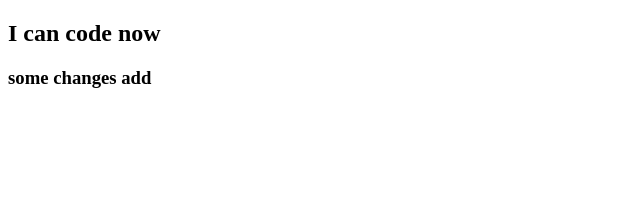
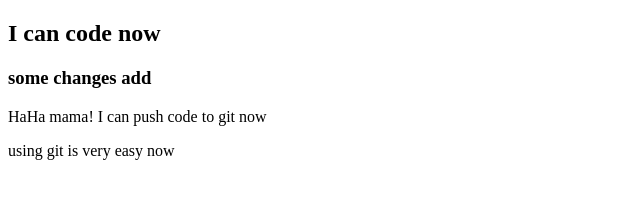
Before and after one commit to robiul1hossen/1st-repo, a plain HTML site: page index.html in a window 1280 px wide. Shown: the whole page, without its empty margins (0-640 px from the left). Drawn offline with Linux system fonts and the light colour scheme.

Commit message:
some extra changes added

```diff
--- a/index.html
+++ b/index.html
@@ -9,5 +9,7 @@
   <body>
     <h2>I can code now</h2>
     <h3>some changes add</h3>
+    <p>HaHa mama! I can push code to git now</p>
+    <p>using git is very easy now</p>
   </body>
 </html>
```
